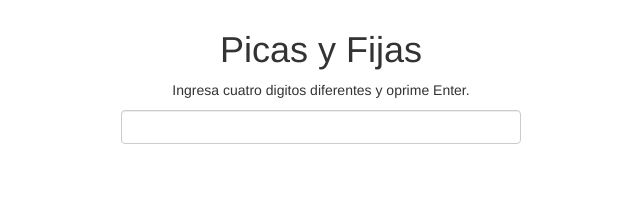
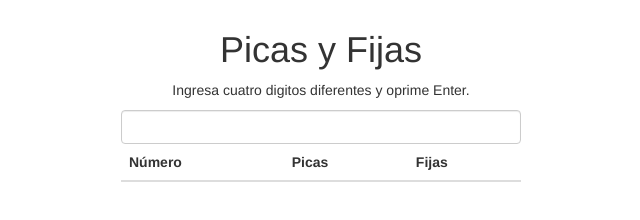
Before and after one commit to wilmer142/Picas-Y-Fijas, a plain HTML site: page index.html in a window 1280 px wide. Shown: the whole page, without its empty margins (319-959 px from the left). Drawn offline with nearby package versions, Linux system fonts and the light colour scheme.

Commit message:
Adding Table to append results

```diff
--- a/index.html
+++ b/index.html
@@ -13,6 +13,17 @@
 			<h1>Picas y Fijas</h1>
 			<p>Ingresa <span>cuatro digitos diferentes</span> y oprime Enter.</p>
 			<input type="text" id="number" class="form-control">
+
+			<table class="table">
+				<thead>
+					<tr>
+						<th>Número</th>
+						<th>Picas</th>
+						<th>Fijas</th>
+					</tr>
+				</thead>
+				<tbody id="body"></tbody>
+			</table>
 		</div>
 	</div>
 
```
